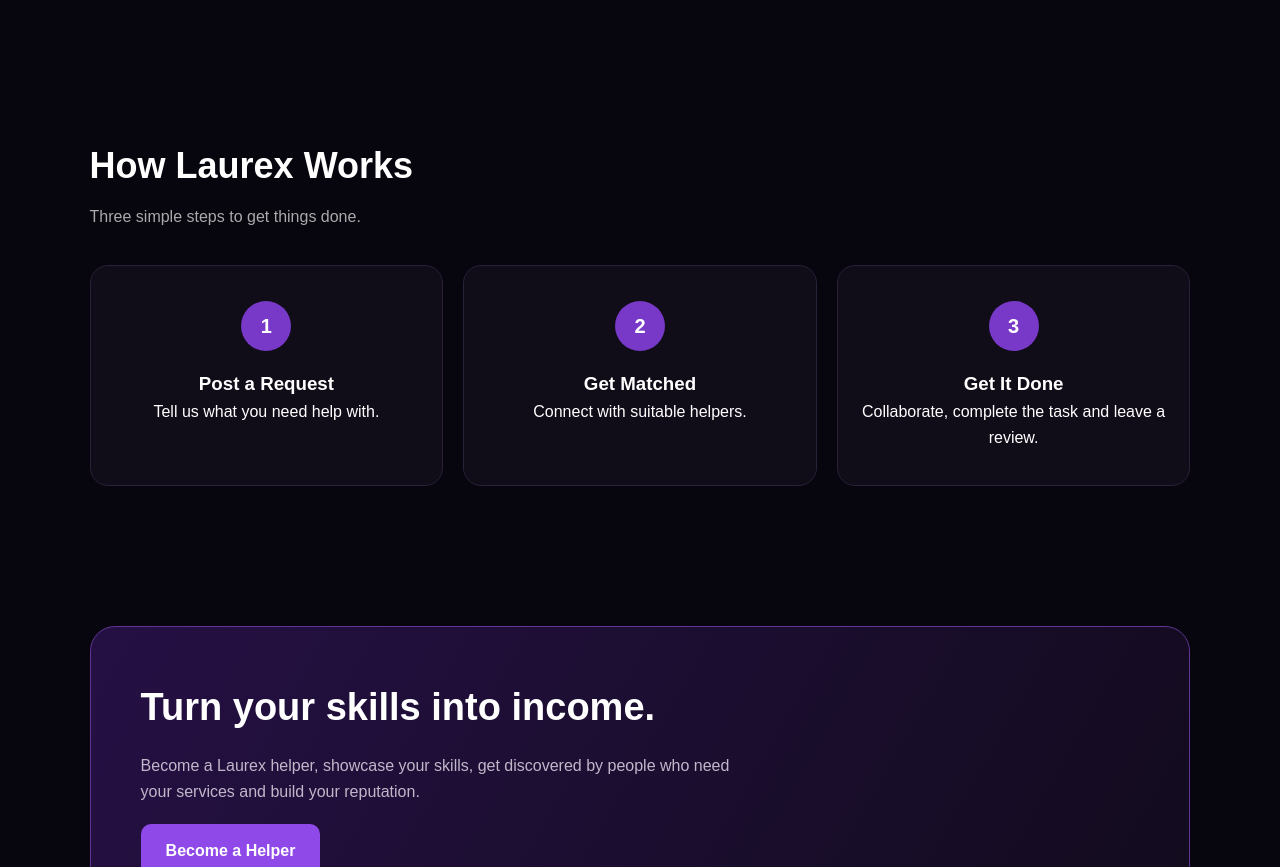
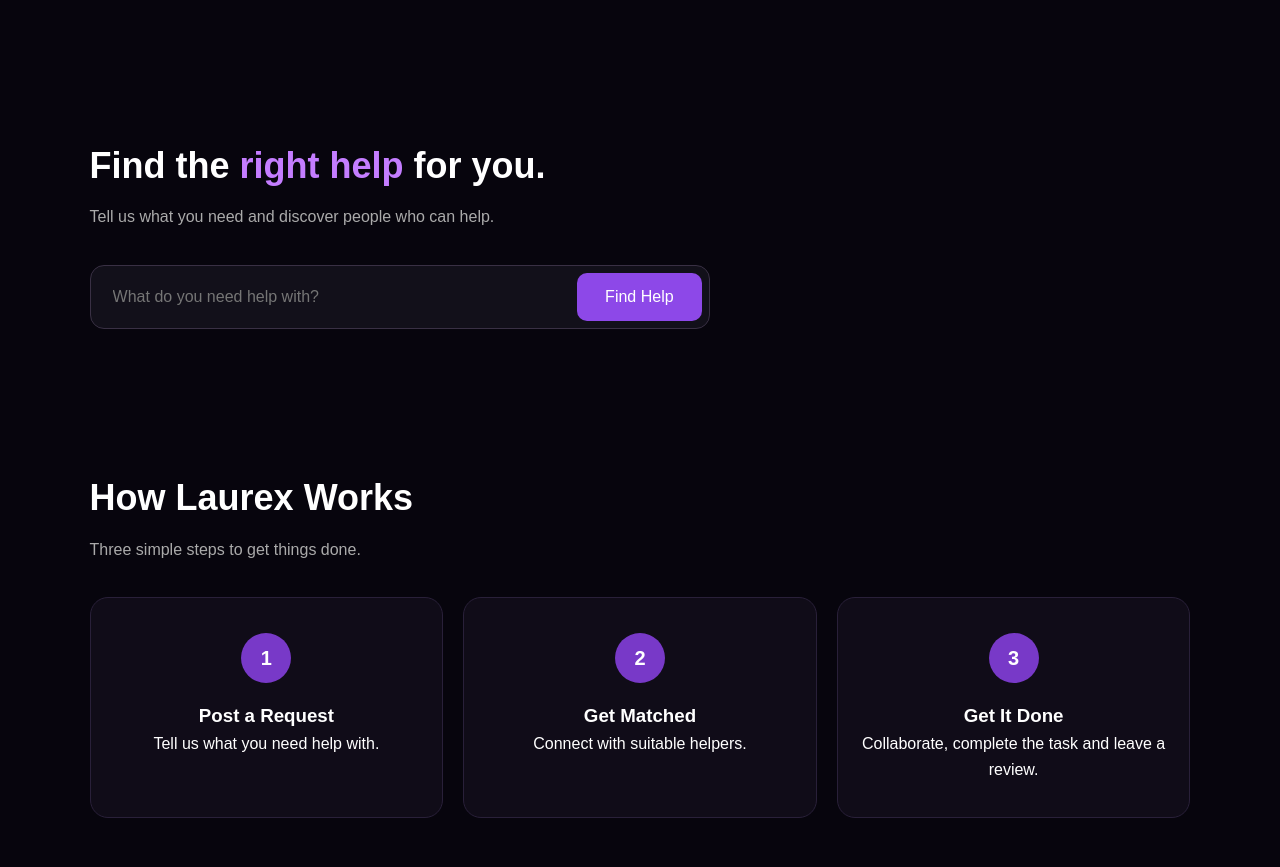
Before and after one commit to lauracletus0-boop/laurex, a plain HTML site: page index.html in a window 1280 px wide. Shown: the part 1358-2225 px from the top of the page. Drawn offline with Linux system fonts and the light colour scheme.

Commit message:
Update index.html

```diff
--- a/index.html
+++ b/index.html
@@ -340,7 +340,7 @@
 
     <div>
       <a href="#">Home</a>
-      <a href="#">Find Help</a>
+      <a href="#find-help">Find Help</a>
       <a href="#">Become a Helper</a>
       <a href="#">How It Works</a>
       <a href="#">About</a>
@@ -454,7 +454,28 @@
     </div>
 
   </section>
+<section id="find-help">
 
+  <h2 class="section-title">
+    Find the <span style="color:#c47dff;">right help</span> for you.
+  </h2>
+
+  <p class="section-subtitle">
+    Tell us what you need and discover people who can help.
+  </p>
+
+  <div class="search">
+    <input
+      type="text"
+      placeholder="What do you need help with?"
+    >
+
+    <button>
+      Find Help
+    </button>
+  </div>
+
+</section>
 
   <section>
 
@@ -570,21 +591,22 @@
 
   <script>
 
-    function searchHelp() {
+    function findHelp() {
 
-      const input = document.querySelector(".search input");
+  const input = document.querySelector("#find-help input");
 
   if (input.value.trim() === "") {
     alert("Tell Laurex what you need help with.");
   } else {
     alert(
-          "Laurex search is coming soon. You searched for: " +
+      "We're looking for help with: " +
       input.value
     );
   }
 
 }
 
+
   </script>
 
 </body>
```
Lines whose indentation alone changed are shown as unchanged.
